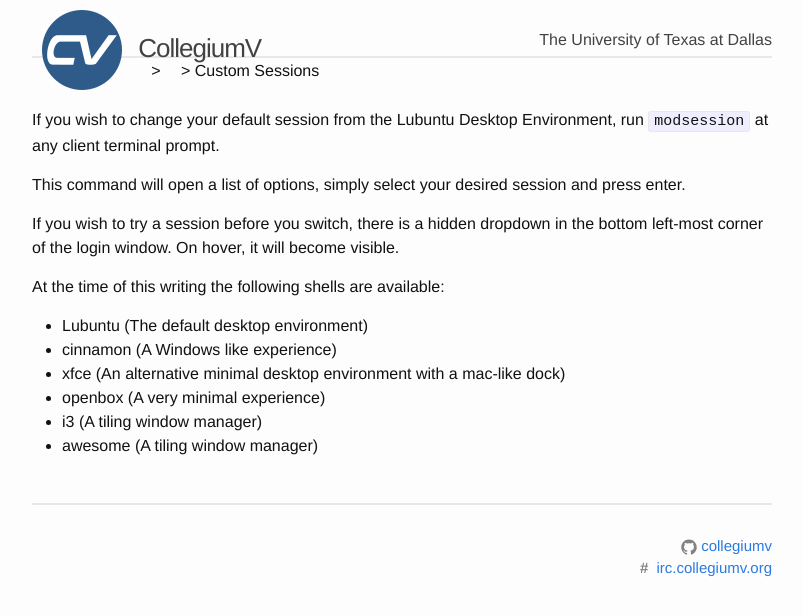
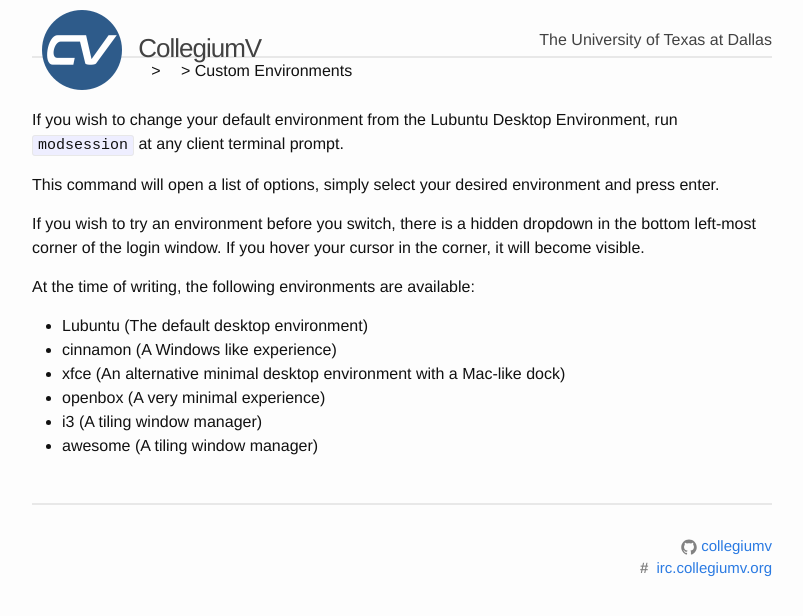
Before and after one commit to collegiumv/cv_doc_legacy, a Jekyll site: the page built from learn/sessions.md, in a window 1280 px wide. Shown: the top 616 px of the page, without its empty margins (238-1041 px from the left). Built offline with Jekyll 4.4.1, drawn with Linux system fonts in a browser that asks for light colours.

Commit message:
Make language consistent
Should be an easier read

```diff
--- a/learn/sessions.md
+++ b/learn/sessions.md
@@ -1,18 +1,18 @@
 ---
-title: Custom Sessions
+title: Custom Environments
 layout: default
 ---
-If you wish to change your default session from the Lubuntu Desktop Environment, run `modsession` at any client terminal prompt.
+If you wish to change your default environment from the Lubuntu Desktop Environment, run `modsession` at any client terminal prompt.
 
-This command will open a list of options, simply select your desired session and press enter.
+This command will open a list of options, simply select your desired environment and press enter.
 
-If you wish to try a session before you switch, there is a hidden dropdown in the bottom left-most corner of the login window.  On hover, it will become visible.
+If you wish to try an environment before you switch, there is a hidden dropdown in the bottom left-most corner of the login window.  If you hover your cursor in the corner, it will become visible.
 
-At the time of this writing the following shells are available:
+At the time of writing, the following environments are available:
 
 * Lubuntu (The default desktop environment)
 * cinnamon (A Windows like experience)
-* xfce (An alternative minimal desktop environment with a mac-like dock)
+* xfce (An alternative minimal desktop environment with a Mac-like dock)
 * openbox (A very minimal experience)
 * i3 (A tiling window manager)
 * awesome (A tiling window manager)
```
